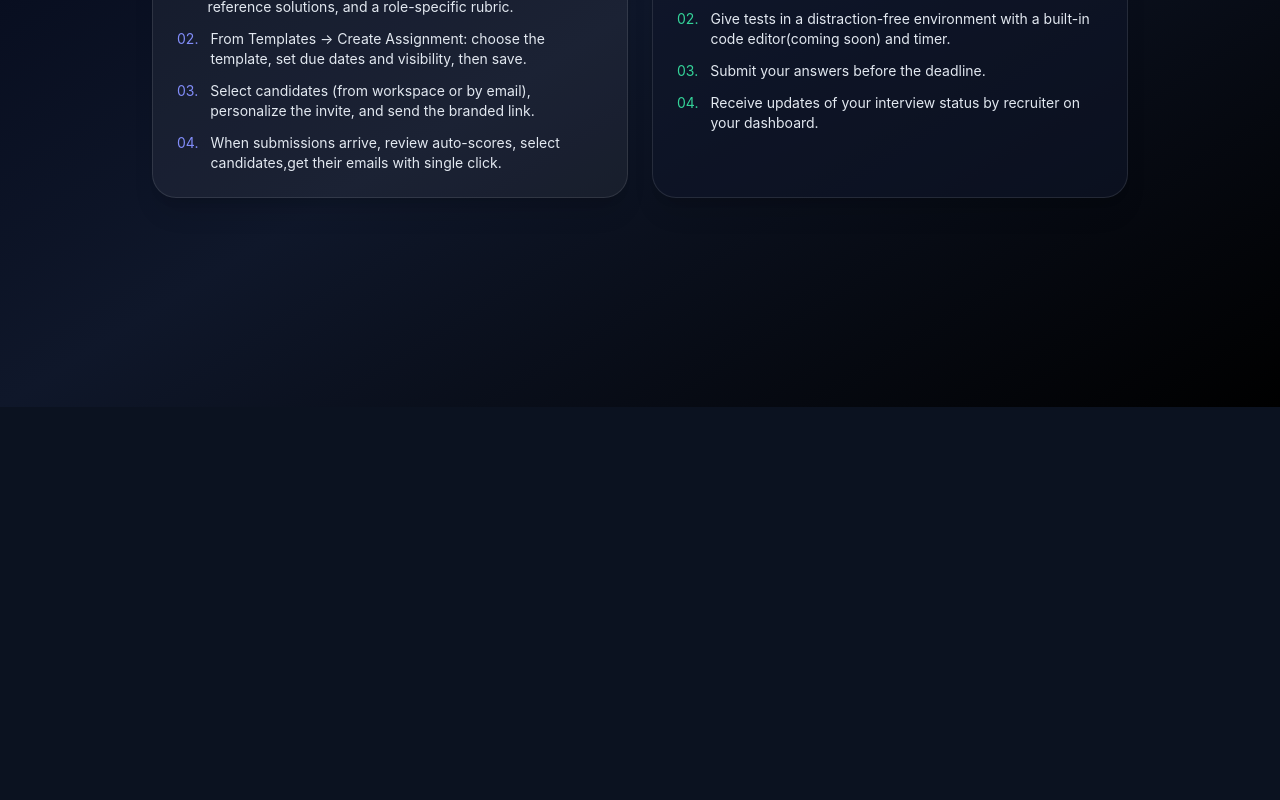
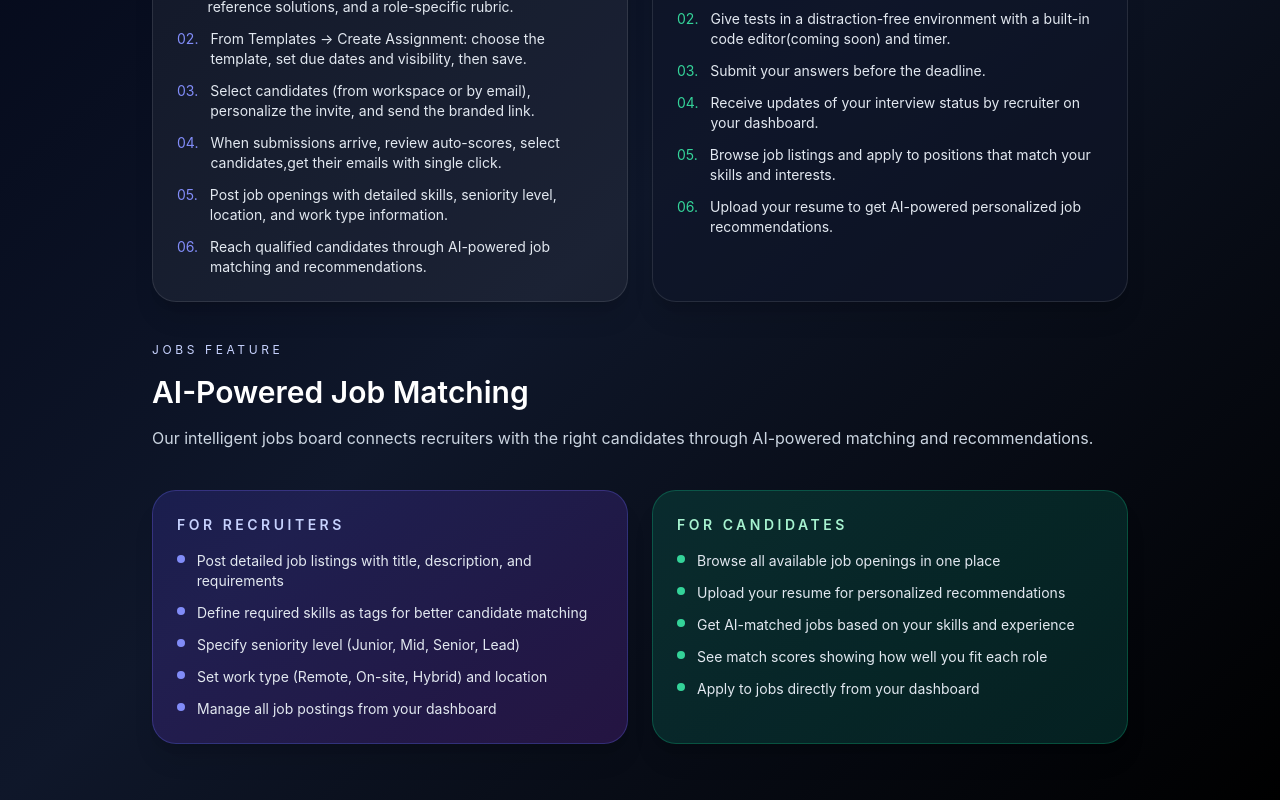
Before and after one commit to Kamalkishor0/recruitizer, a Next.js app in the folder client/: page /about in a window 1280 px wide. Shown: the part 393-1193 px from the top of the page. Before the commit the page ends 800 px from the top, so only its background shows below. Built offline with nearby package versions, Linux system fonts and the light colour scheme; no server answers.

Commit message:
Changed texts

```diff
--- a/client/src/app/about/page.tsx
+++ b/client/src/app/about/page.tsx
@@ -5,6 +5,8 @@ const recruiterSteps = [
   "From Templates → Create Assignment: choose the template, set due dates and visibility, then save.",
   "Select candidates (from workspace or by email), personalize the invite, and send the branded link.",
   "When submissions arrive, review auto-scores, select candidates,get their emails with single click.",
+  "Post job openings with detailed skills, seniority level, location, and work type information.",
+  "Reach qualified candidates through AI-powered job matching and recommendations.",
 ];
 
 const candidateSteps = [
@@ -12,6 +14,8 @@ const candidateSteps = [
   "Give tests in a distraction-free environment with a built-in code editor(coming soon) and timer.",
   "Submit your answers before the deadline.",
   "Receive updates of your interview status by recruiter on your dashboard.",
+  "Browse job listings and apply to positions that match your skills and interests.",
+  "Upload your resume to get AI-powered personalized job recommendations.",
 ];
 
 export default function AboutPage() {
@@ -57,6 +61,42 @@ export default function AboutPage() {
             </ol>
           </div>
         </section>
+
+        <section className="space-y-4">
+          <p className="text-xs uppercase tracking-[0.3em] text-indigo-200">Jobs Feature</p>
+          <h2 className="text-2xl font-semibold sm:text-3xl">AI-Powered Job Matching</h2>
+          <p className="text-base text-slate-300">
+            Our intelligent jobs board connects recruiters with the right candidates through AI-powered matching and recommendations.
+          </p>
+        </section>
+
+        <section className="grid gap-6 md:grid-cols-2">
+          <div className="rounded-3xl border border-indigo-500/30 bg-gradient-to-br from-indigo-600/20 to-purple-600/20 p-6 shadow-xl">
+            <div className="mb-4">
+              <p className="text-sm font-semibold uppercase tracking-[0.25em] text-indigo-200">For Recruiters</p>
+            </div>
+            <ul className="space-y-3 text-sm text-slate-200">
+              <li className="flex gap-3"><span className="mt-1 h-2 w-2 rounded-full bg-indigo-400" /><span>Post detailed job listings with title, description, and requirements</span></li>
+              <li className="flex gap-3"><span className="mt-1 h-2 w-2 rounded-full bg-indigo-400" /><span>Define required skills as tags for better candidate matching</span></li>
+              <li className="flex gap-3"><span className="mt-1 h-2 w-2 rounded-full bg-indigo-400" /><span>Specify seniority level (Junior, Mid, Senior, Lead)</span></li>
+              <li className="flex gap-3"><span className="mt-1 h-2 w-2 rounded-full bg-indigo-400" /><span>Set work type (Remote, On-site, Hybrid) and location</span></li>
+              <li className="flex gap-3"><span className="mt-1 h-2 w-2 rounded-full bg-indigo-400" /><span>Manage all job postings from your dashboard</span></li>
+            </ul>
+          </div>
+
+          <div className="rounded-3xl border border-emerald-500/30 bg-gradient-to-br from-emerald-600/20 to-teal-600/20 p-6 shadow-xl">
+            <div className="mb-4">
+              <p className="text-sm font-semibold uppercase tracking-[0.25em] text-emerald-200">For Candidates</p>
+            </div>
+            <ul className="space-y-3 text-sm text-slate-200">
+              <li className="flex gap-3"><span className="mt-1 h-2 w-2 rounded-full bg-emerald-400" /><span>Browse all available job openings in one place</span></li>
+              <li className="flex gap-3"><span className="mt-1 h-2 w-2 rounded-full bg-emerald-400" /><span>Upload your resume for personalized recommendations</span></li>
+              <li className="flex gap-3"><span className="mt-1 h-2 w-2 rounded-full bg-emerald-400" /><span>Get AI-matched jobs based on your skills and experience</span></li>
+              <li className="flex gap-3"><span className="mt-1 h-2 w-2 rounded-full bg-emerald-400" /><span>See match scores showing how well you fit each role</span></li>
+              <li className="flex gap-3"><span className="mt-1 h-2 w-2 rounded-full bg-emerald-400" /><span>Apply to jobs directly from your dashboard</span></li>
+            </ul>
+          </div>
+        </section>
       </main>
     </div>
   );
--- a/client/src/app/page.tsx
+++ b/client/src/app/page.tsx
@@ -41,7 +41,7 @@ export default function Home() {
               </Link>
             </div>
 
-            <div className="grid gap-4 sm:grid-cols-3">
+            <div className="grid gap-4 sm:grid-cols-2 lg:grid-cols-4">
               <div className="rounded-2xl border border-white/10 bg-white/5 p-4 shadow-sm">
                 <p className="text-2xl font-semibold text-white">Faster</p>
                 <p className="text-sm text-slate-300">Fast and efficient interview process</p>
@@ -53,6 +53,10 @@ export default function Home() {
               <div className="rounded-2xl border border-white/10 bg-white/5 p-4 shadow-sm">
                 <p className="text-2xl font-semibold text-white">Two modes</p>
                 <p className="text-sm text-slate-300">Recruiter and candidate dashboards</p>
+              </div>
+              <div className="rounded-2xl border border-white/10 bg-gradient-to-br from-indigo-500/20 to-purple-500/20 p-4 shadow-sm">
+                <p className="text-2xl font-semibold text-white">Jobs Board</p>
+                <p className="text-sm text-slate-300">AI-powered job matching & recommendations</p>
               </div>
             </div>
           </div>
@@ -81,9 +85,11 @@ export default function Home() {
               </div>
               <ul className="space-y-3 text-sm text-slate-200">
                 <li className="flex items-start gap-2"><span className="mt-1 h-2 w-2 rounded-full bg-indigo-400" />Launch AI-powered role-specific templates in minutes.</li>
-                <li className="flex items-start gap-2"><span className="mt-1 h-2 w-2 rounded-full bg-indigo-400" />Track submissions, scores, and rubric notes in one dashboard.</li>
+                <li className="flex items-start gap-2"><span className="mt-1 h-2 w-2 rounded-full bg-indigo-400" />Track interviews, submissions, and scores in one dashboard.</li>
                 <li className="flex items-start gap-2"><span className="mt-1 h-2 w-2 rounded-full bg-indigo-400" />Select candidates with single click.</li>
                 <li className="flex items-start gap-2"><span className="mt-1 h-2 w-2 rounded-full bg-indigo-400" />Fast recruitment workflows.</li>
+                <li className="flex items-start gap-2"><span className="mt-1 h-2 w-2 rounded-full bg-indigo-400" />Post jobs with skills, seniority, location & work type details.</li>
+                <li className="flex items-start gap-2"><span className="mt-1 h-2 w-2 rounded-full bg-indigo-400" />Reach candidates through AI-matched job recommendations.</li>
               </ul>
             </div>
 
@@ -97,6 +103,8 @@ export default function Home() {
                 <li className="flex items-start gap-2"><span className="mt-1 h-2 w-2 rounded-full bg-indigo-400" />Give tests in a distraction-free environment with a built-in code editor(coming soon) and timer.</li>
                 <li className="flex items-start gap-2"><span className="mt-1 h-2 w-2 rounded-full bg-indigo-400" />Submit your answers before the deadline.</li>
                 <li className="flex items-start gap-2"><span className="mt-1 h-2 w-2 rounded-full bg-indigo-400" />Receive updates of your interview status by recruiter on your dashboard.</li>
+                <li className="flex items-start gap-2"><span className="mt-1 h-2 w-2 rounded-full bg-indigo-400" />Browse and apply to jobs tailored to your skills and experience.</li>
+                <li className="flex items-start gap-2"><span className="mt-1 h-2 w-2 rounded-full bg-indigo-400" />Get AI-powered job recommendations based on your resume.</li>
               </ul>
             </div>
           </div>
```
